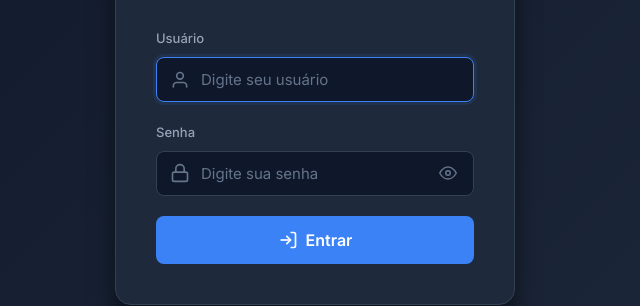
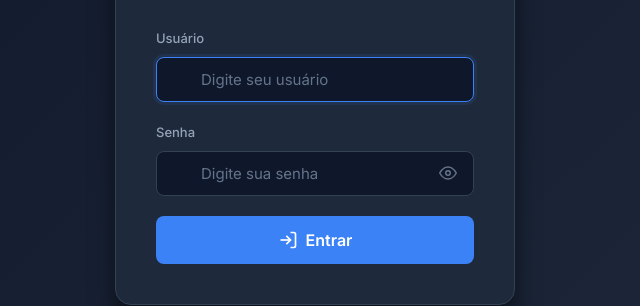
Before and after one commit to Firmo-2112/Ti_base, a website: page index.html in a window 1280 px wide. Shown: the part 346-652 px from the top of the page, 325-965 px from the left. Drawn offline with Linux system fonts and the light colour scheme.

Commit message:
Remove unused SVG icons and comments from index.html

```diff
--- a/index.html
+++ b/index.html
@@ -24,20 +24,12 @@
                 <div class="form-group">
                     <label for="loginUser">Usuário</label>
                     <div class="input-icon">
-                        <svg viewBox="0 0 24 24" fill="none" stroke="currentColor" stroke-width="2">
-                            <path d="M20 21v-2a4 4 0 0 0-4-4H8a4 4 0 0 0-4 4v2"/>
-                            <circle cx="12" cy="7" r="4"/>
-                        </svg>
                         <input type="text" id="loginUser" placeholder="Digite seu usuário" required autofocus>
                     </div>
                 </div>
                 <div class="form-group">
                     <label for="loginPassword">Senha</label>
                     <div class="input-icon">
-                        <svg viewBox="0 0 24 24" fill="none" stroke="currentColor" stroke-width="2">
-                            <rect x="3" y="11" width="18" height="11" rx="2" ry="2"/>
-                            <path d="M7 11V7a5 5 0 0 1 10 0v4"/>
-                        </svg>
                         <input type="password" id="loginPassword" placeholder="Digite sua senha" required>
                         <button type="button" class="password-toggle" id="passwordToggle">
                             <svg viewBox="0 0 24 24" fill="none" stroke="currentColor" stroke-width="2">
@@ -218,7 +210,7 @@
                 <div class="dashboard-sections">
                     <div class="dashboard-card">
                         <h3>Atividade de Estoque</h3>
-                        <!-- ID corrigido: inventoryActivity (usado pelo app.js) -->
+
                         <div class="activity-list" id="inventoryActivity">
                             <div class="empty-state">
                                 <svg viewBox="0 0 24 24" fill="none" stroke="currentColor" stroke-width="2">
@@ -231,7 +223,7 @@
                     </div>
                     <div class="dashboard-card">
                         <h3>Atividade de Serviços</h3>
-                        <!-- ID corrigido: servicesActivity (usado pelo app.js) -->
+
                         <div class="activity-list" id="servicesActivity">
                             <div class="empty-state">
                                 <svg viewBox="0 0 24 24" fill="none" stroke="currentColor" stroke-width="2">
@@ -443,7 +435,6 @@
         </main>
     </div>
 
-    <!-- MODAIS -->
     <div class="modal-overlay" id="itemModal">
         <div class="modal">
             <div class="modal-header">
```
